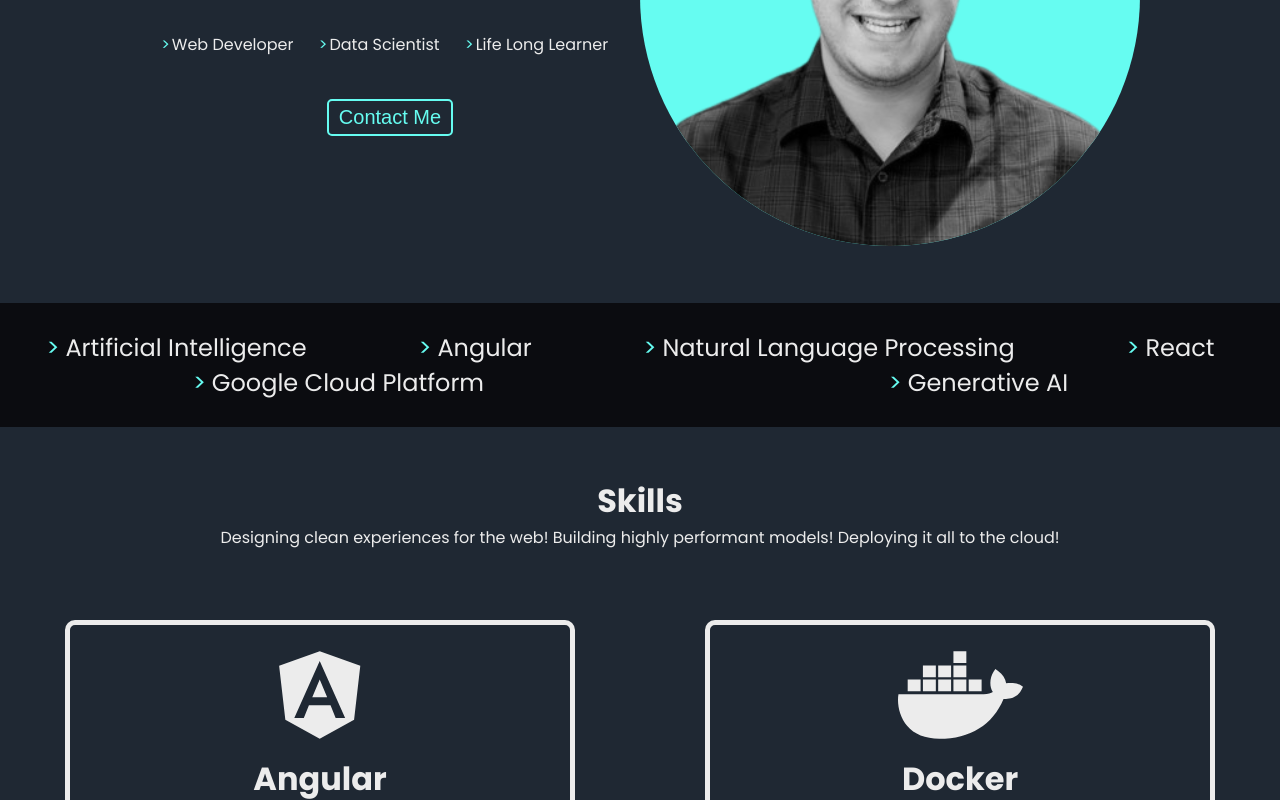
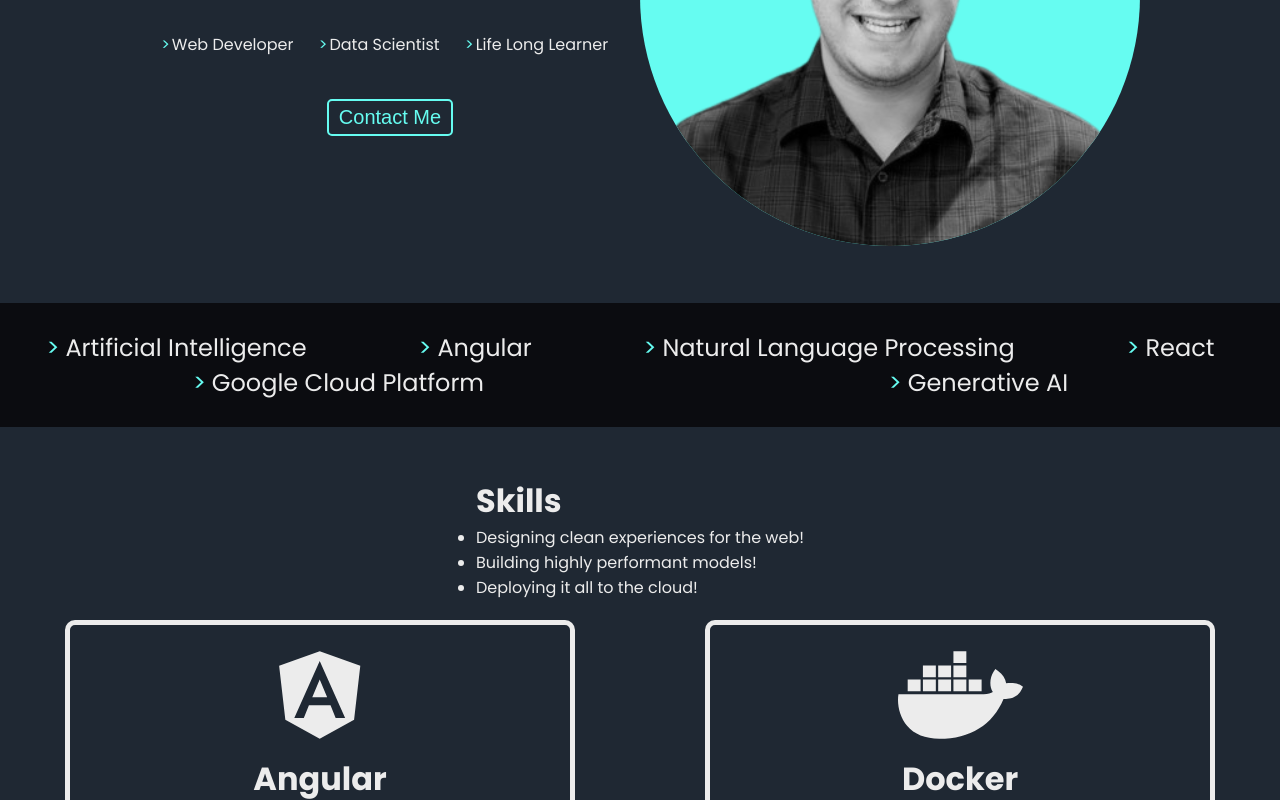
Before and after one commit to ptallo/personal_website, a React (Vite) app: page / in a window 1280 px wide. Shown: the part 366-1166 px from the top of the page. Built offline with nearby package versions, Linux system fonts and the light colour scheme.

Commit message:
initial restructuring of skills section

```diff
--- a/src/components/SkillsSection/SkillsSection.tsx
+++ b/src/components/SkillsSection/SkillsSection.tsx
@@ -6,8 +6,14 @@
 
 export function SkillsSection() {
   return <div className='skills'>
-    <h1>Skills</h1>
-    <p>Designing clean experiences for the web! Building highly performant models! Deploying it all to the cloud!</p>
+    <div className="summary">
+      <h1>Skills</h1>
+      <ul>
+        <li>Designing clean experiences for the web!</li>
+        <li>Building highly performant models!</li>
+        <li>Deploying it all to the cloud!</li>
+      </ul>
+    </div>
 
     <div className="cards">
 
```
